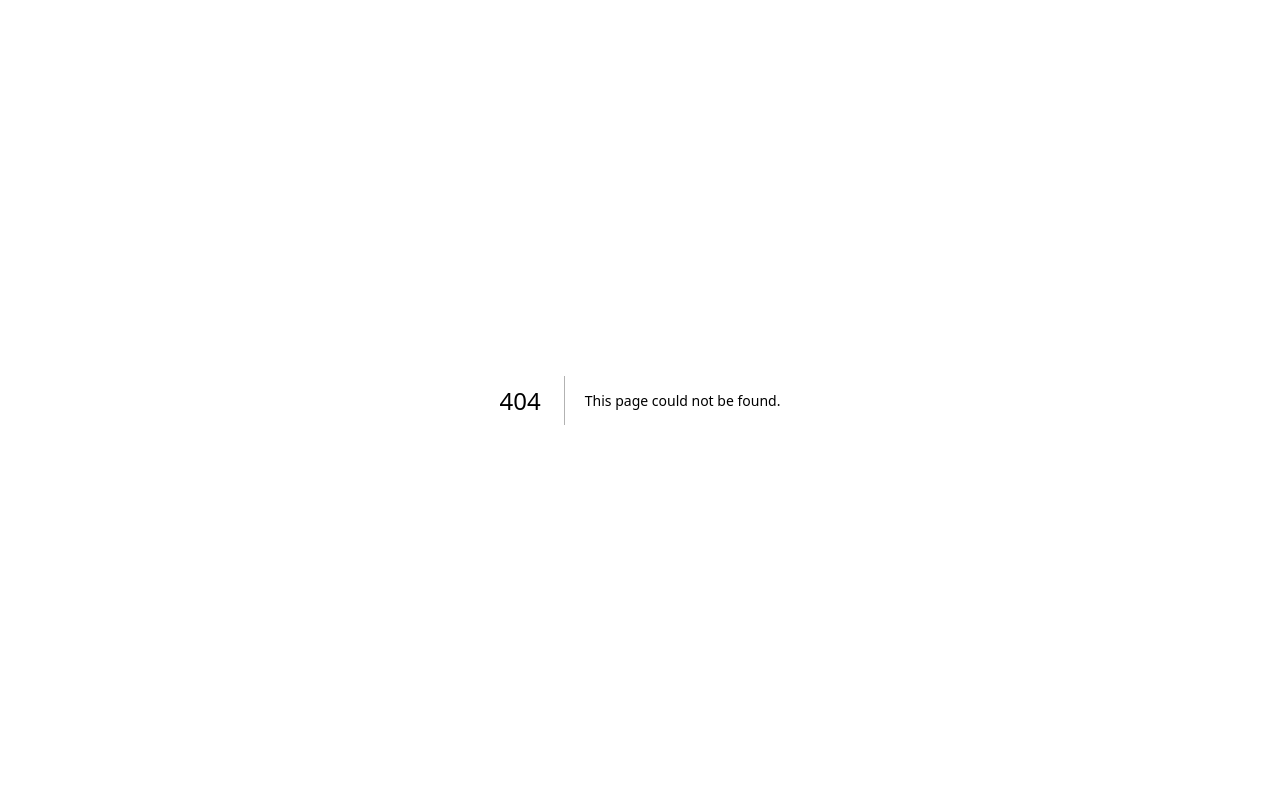
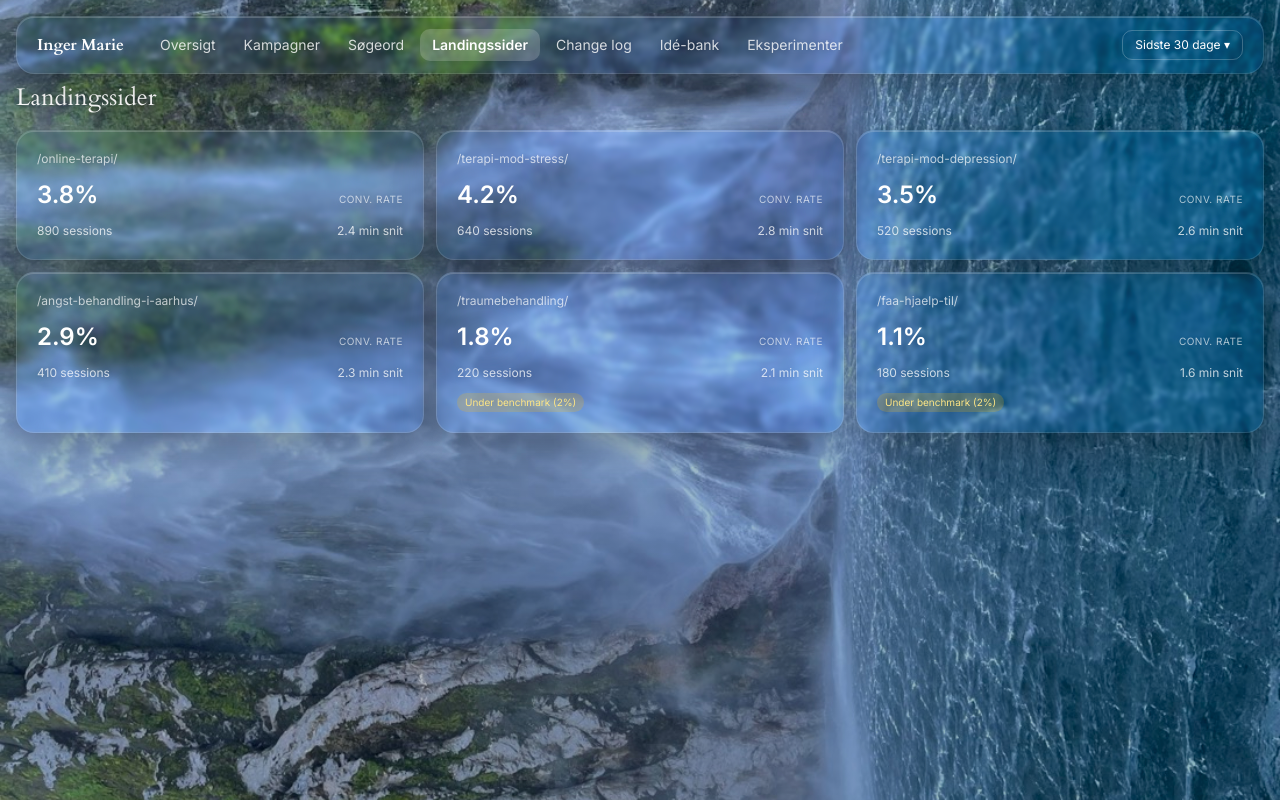
Before and after one commit to Naiture/Psykoterapeut.net, a Next.js app in the folder dashboard/: page /landingssider in a window 1280 px wide. Before the commit this address had no page. Built offline with nearby package versions, Linux system fonts and the light colour scheme.

Commit message:
feat(dashboard): build Landingssider page (grid med benchmark)

```diff
--- /dev/null
+++ b/dashboard/src/app/(dashboard)/landingssider/page.tsx
@@ -0,0 +1,38 @@
+import { GlassCard } from "@/components/glass-card";
+import { SectionHeading } from "@/components/section-heading";
+import { landingPages } from "@/lib/fixtures/landing-pages";
+
+const BENCHMARK = 2.0;
+
+export default function LandingssiderPage() {
+  return (
+    <div className="space-y-4 mt-2">
+      <SectionHeading>Landingssider</SectionHeading>
+      <div className="grid gap-3 md:grid-cols-2 lg:grid-cols-3">
+        {landingPages.map((p) => {
+          const belowBenchmark = p.conversionRate < BENCHMARK;
+          return (
+            <GlassCard key={p.url} className="p-5">
+              <div className="text-xs text-white/70 drop-shadow">{p.url}</div>
+              <div className="mt-3 flex items-baseline justify-between">
+                <span className="text-2xl font-semibold text-white drop-shadow-[0_2px_18px_rgba(0,0,0,0.6)]">
+                  {p.conversionRate.toFixed(1)}%
+                </span>
+                <span className="text-[10px] uppercase tracking-wider text-white/65 drop-shadow">conv. rate</span>
+              </div>
+              <div className="mt-3 flex justify-between text-xs text-white/75 drop-shadow">
+                <span>{p.sessions.toLocaleString("da-DK")} sessions</span>
+                <span>{Math.round((p.avgTimeSeconds / 60) * 10) / 10} min snit</span>
+              </div>
+              {belowBenchmark && (
+                <div className="mt-3 inline-flex rounded-full bg-amber-400/20 px-2 py-0.5 text-[10px] text-amber-200">
+                  Under benchmark ({BENCHMARK}%)
+                </div>
+              )}
+            </GlassCard>
+          );
+        })}
+      </div>
+    </div>
+  );
+}
```
